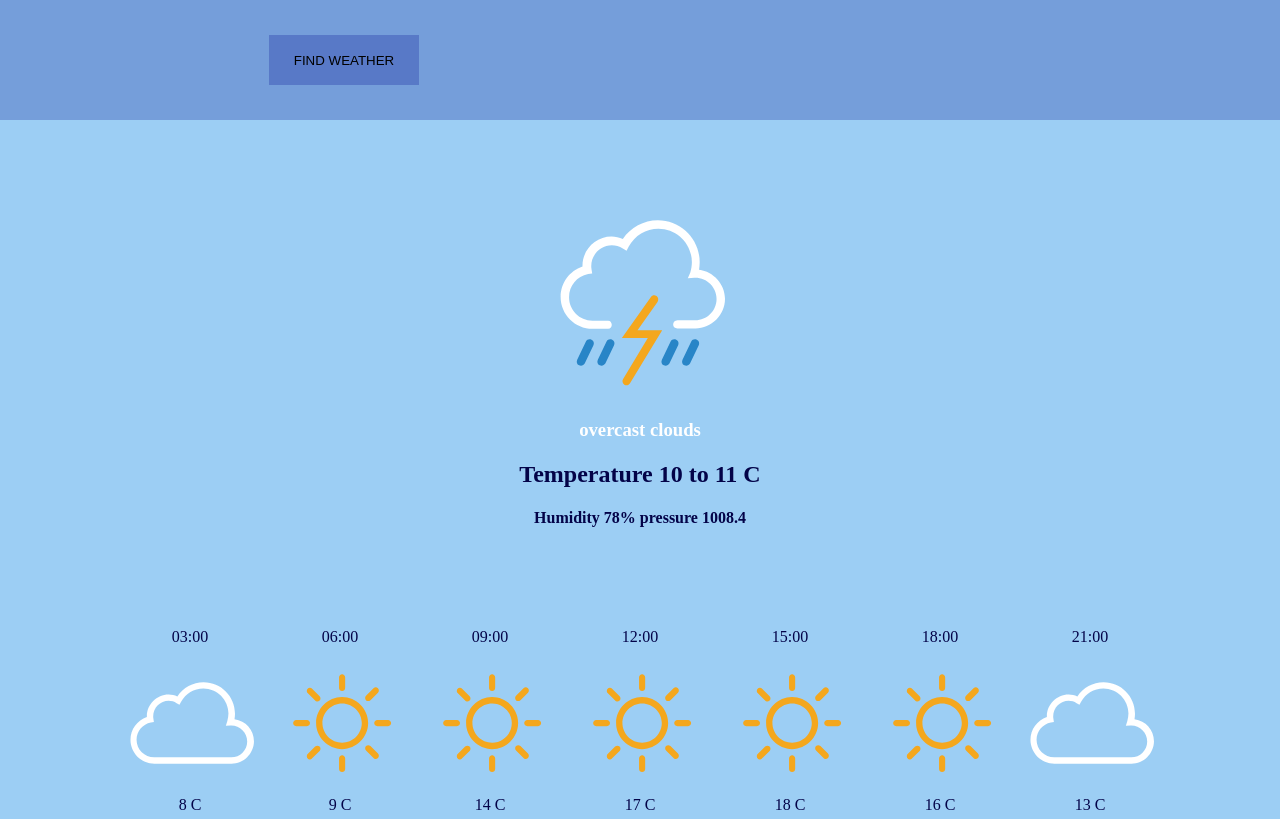
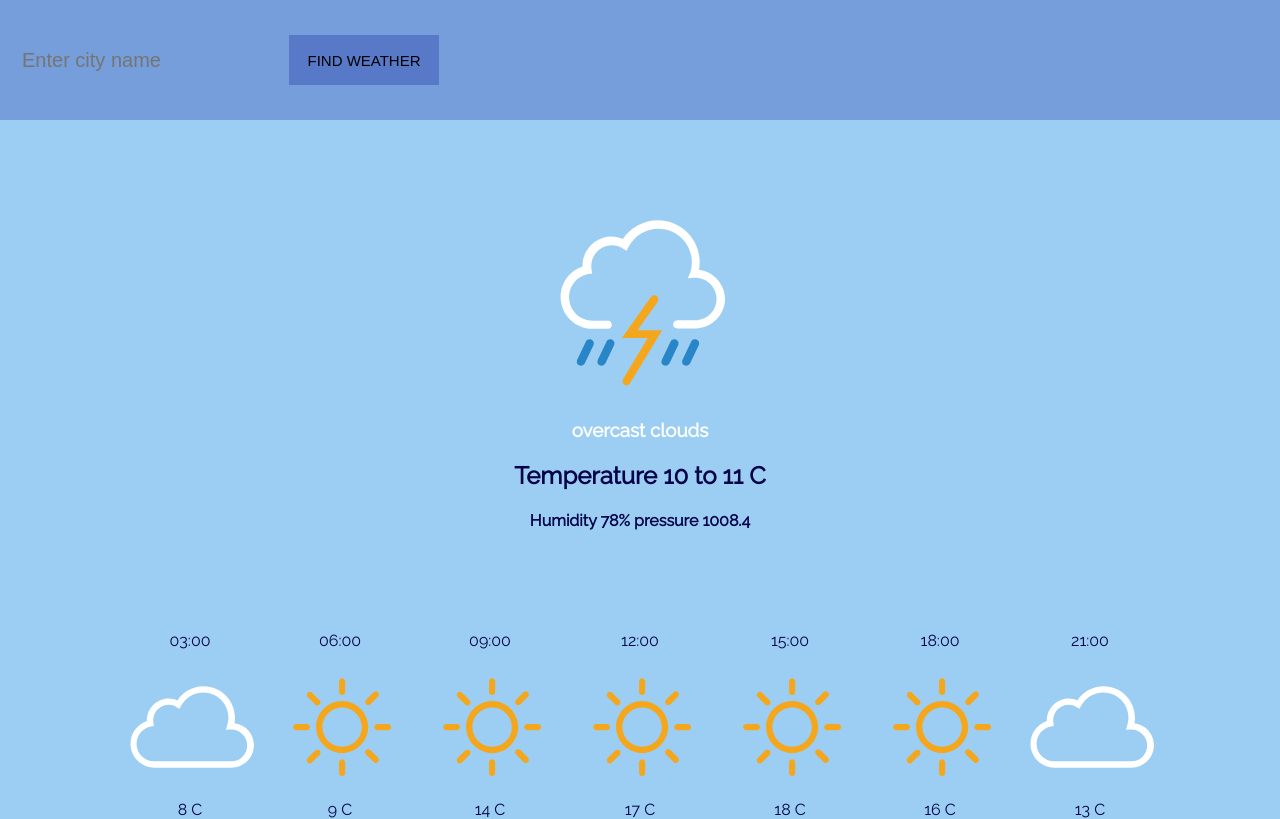
Before and after one commit to maya-atiah/Weather-Api, a React (Create React App) app in the folder weather-api/: page / in a window 1280 px wide. Built offline with nearby package versions, Linux system fonts and the light colour scheme.

Commit message:
font set

```diff
--- a/weather-api/public/index.html
+++ b/weather-api/public/index.html
@@ -15,6 +15,9 @@
       user's mobile device or desktop. See https://developers.google.com/web/fundamentals/web-app-manifest/
     -->
     <link rel="manifest" href="%PUBLIC_URL%/manifest.json" />
+    <link rel="preconnect" href="https://fonts.googleapis.com">
+    <link rel="preconnect" href="https://fonts.gstatic.com" crossorigin>
+    <link href="https://fonts.googleapis.com/css2?family=Inter:wght@700&family=Raleway&display=swap" rel="stylesheet">
     <!--
       Notice the use of %PUBLIC_URL% in the tags above.
       It will be replaced with the URL of the `public` folder during the build.
--- a/weather-api/src/App.css
+++ b/weather-api/src/App.css
@@ -1,6 +1,9 @@
 body{
   background-color: #9ccef4;
   margin: 0px;
+
+font-family: 'Raleway', sans-serif;
+
 }
 header{
   background-color: #759eda;
@@ -18,12 +21,14 @@ header > input {
   color: #ffffff;
   border:none;
   font-size: 20px;
+  margin-left: 20px;
 }
 header > button{
   height: 50px;
   width: 150px;
   border: none;
   background-color: #5879c7;
+  font-size: 15px;;
 }
 input:focus{
   outline: none;
@@ -66,6 +71,7 @@ left:50%
 .lower-block{
   display: flex;
   justify-content: center;
+
 }
 
 .lower-block img{
--- a/weather-api/src/Header.js
+++ b/weather-api/src/Header.js
@@ -4,7 +4,7 @@ export default function Header (){
     return(
 <div className="head">
 <header>
-    <input type="text" id="country"></input>
+    <input type="text" id="country" placeholder="Enter city name"></input>
     <button type="submit">FIND WEATHER</button>
 </header>
 </div>
```
